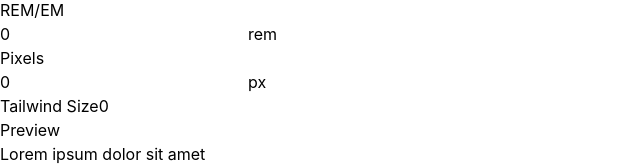
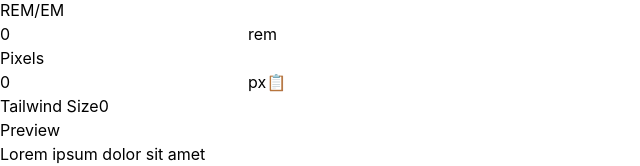
Before and after one commit to chingu-voyages/devex.tools, a React (Vite) app in the folder fetools-app/: page /unit-converter in a window 1280 px wide. Shown: the part 401-567 px from the top of the page, without its empty margins (0-640 px from the left). Built offline with nearby package versions, Linux system fonts and the light colour scheme.

Commit message:
CopyButton component created

```diff
--- /dev/null
+++ b/fetools-app/src/components/CopyButton.jsx
@@ -0,0 +1,23 @@
+function CopyButton({ onCopy }) {
+  const handleCopy = () => {
+    const textToCopy = onCopy();
+    if (navigator.clipboard && textToCopy) {
+      navigator.clipboard.writeText(textToCopy).then(
+        () => {
+          console.log("Text copied to clipboard");
+        },
+        (err) => {
+          console.error("Could not copy text: ", err);
+        }
+      );
+    }
+  };
+
+  return (
+    <button onClick={handleCopy} className="copy-button">
+      📋
+    </button>
+  );
+}
+
+export default CopyButton;
--- a/fetools-app/src/pages/UnitConverter.jsx
+++ b/fetools-app/src/pages/UnitConverter.jsx
@@ -1,5 +1,6 @@
 import "../index.css";
 import GoDeeper from "../components/GoDeeper";
+import CopyButton from "../components/CopyButton";
 
 import React, { useState } from "react";
 
@@ -140,7 +141,7 @@ function UnitConverter() {
           </div>
 
           <div className="mb-3 relative">
-            <label className="block mb-2 text-lg font-bold text-black">
+            <label className="block text-lg mb-2 font-bold text-black">
               Pixels
             </label>
             <div className="flex border rounded relative">
@@ -152,6 +153,9 @@ function UnitConverter() {
               />
               <span className="px-2 text-gray-700 absolute inset-y-0 right-0 flex items-center mr-2 pointer-events-none">
                 px
+              </span>
+              <span className="absolute top-0 right-0 transform translate-x-1/2 -translate-y-full text-lg -mt-2">
+                <CopyButton onCopy={() => pixels.toString()} />
               </span>
             </div>
           </div>
```
